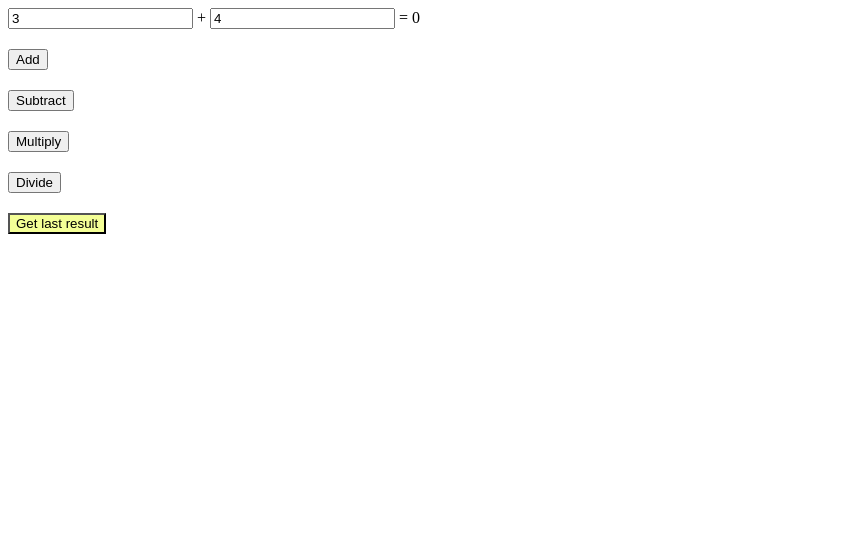
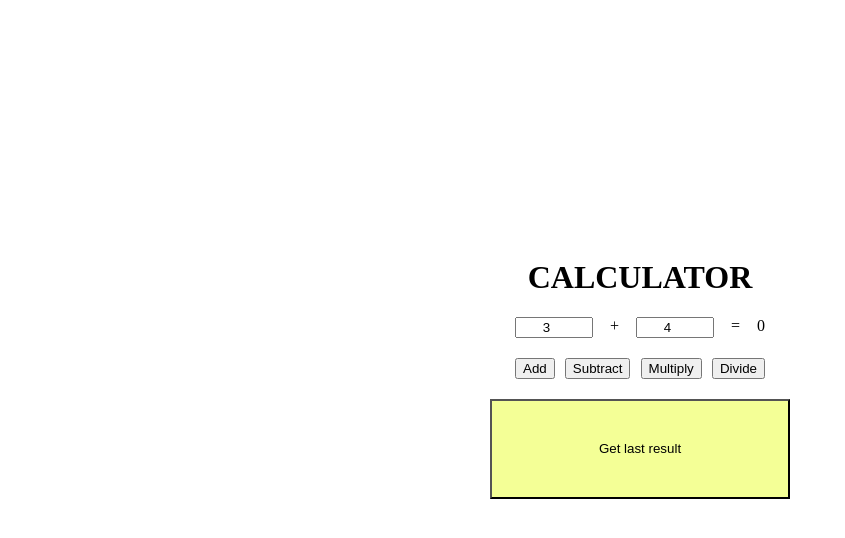
Before and after one commit to lavendelchen/angular-calculator, an Angular app in the folder frontend/: page / in a window 1280 px wide. Shown: the top 538 px of the page, without its empty margins (0-845 px from the left). Built offline with nearby package versions, Linux system fonts and the light colour scheme.

Commit message:
made it prettier i guess

```diff
--- a/frontend/src/app/app.component.html
+++ b/frontend/src/app/app.component.html
@@ -1,9 +1,14 @@
+<h1>CALCULATOR</h1>
+
+<div class="format calculation">
   <input type="number" [(ngModel)]="num1">
   {{calc[recentlyHovered].symbol}}
   <input type="number" [(ngModel)]="num2">
-=
-{{ result }}
+  <div> = </div>
+  <div>{{ result }}</div>
+</div>
 
+<div class="format operations">
   @for (operation of calc; track $index) {
     <button
       (mouseover)="recentlyHovered = $index"
@@ -13,6 +18,7 @@
       {{ operation.name }}
     </button>
   }
+</div>
 
 <button
   class="lastResultButton"
--- a/frontend/src/app/app.component.scss
+++ b/frontend/src/app/app.component.scss
@@ -1,3 +1,22 @@
+div.format {
+  width: 250px;
+  justify-content: space-between;
+}
+
+div.calculation {
+  display: flex;
+  gap: 5px;
+}
+
+input {
+  width: 70px;
+}
+
+div.operations {
+  display: flex;
+  gap: 10px;
+}
+
 button {
   margin-top: 20px;
   display: block;
@@ -6,4 +25,6 @@ button {
 
 .lastResultButton {
   background-color: rgb(244, 255, 150);
+  width: 300px;
+  height: 100px;
 }
--- a/frontend/src/styles.scss
+++ b/frontend/src/styles.scss
@@ -1 +1,12 @@
 /* You can add global styles to this file, and also import other style files */
+app-root {
+    height: 90vh;
+    display: flex;
+    flex-direction: column;
+    align-items: center;
+    justify-content: center;
+}
+
+* {
+    text-align: center;
+}
```
Lines whose indentation alone changed are shown as unchanged.
